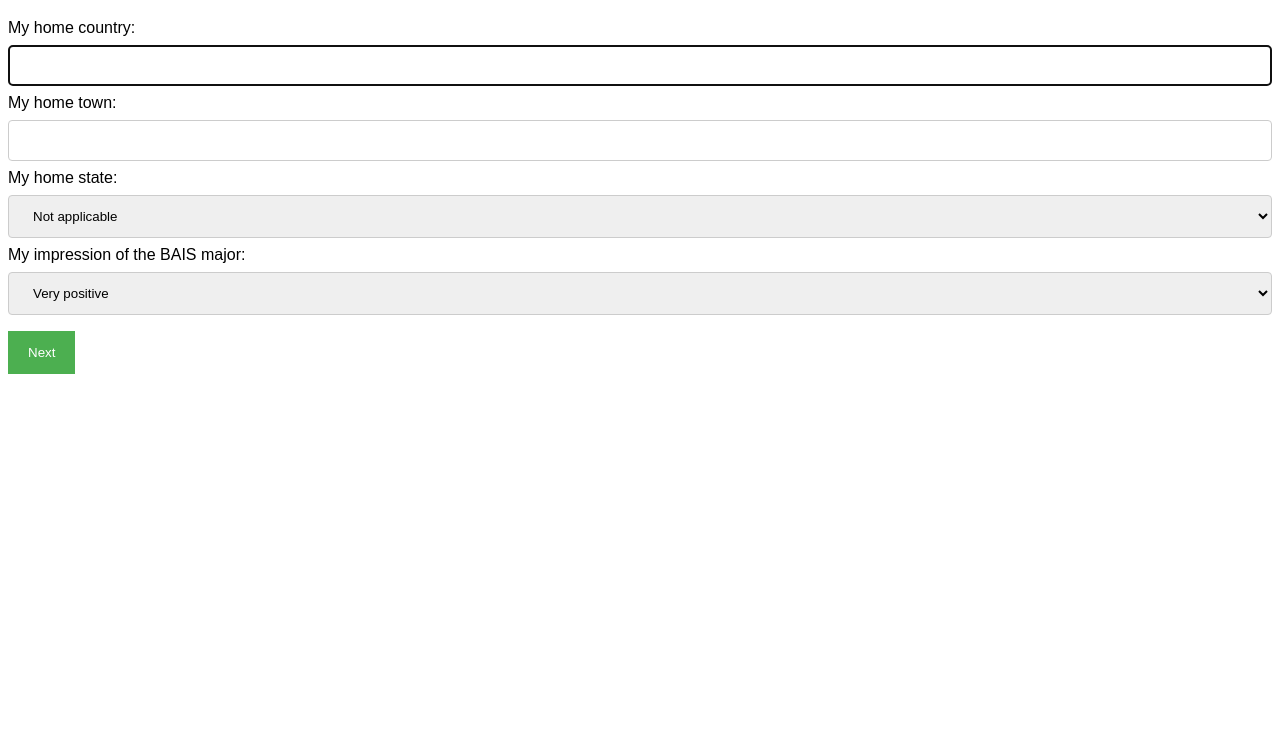
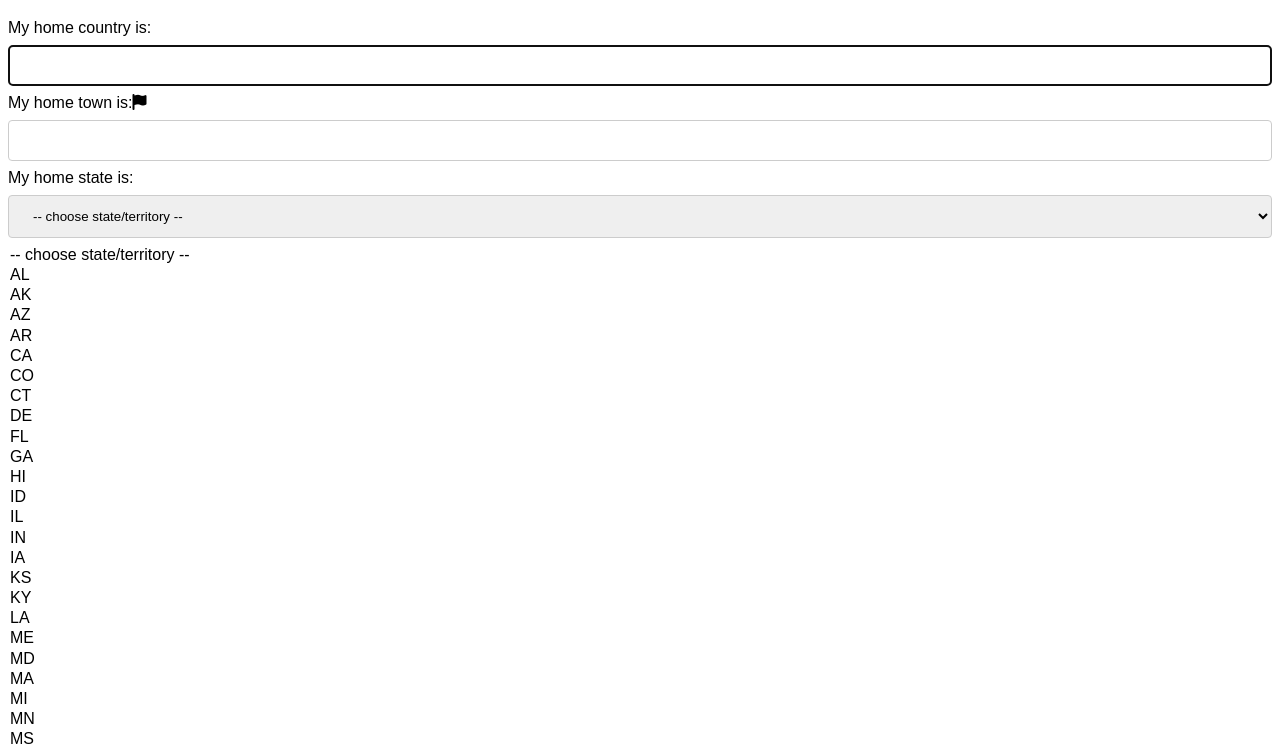
Before and after one commit to jfarrelly27/jfarrelly_HW7, a plain HTML site: page jfarrelly_p1.html in a window 1280 px wide. Shown: the part 61-807 px from the top of the page. Drawn offline with Linux system fonts and the light colour scheme.

Commit message:
first page updates based on location and making some required and autofocus

```diff
--- a/jfarrelly_p1.html
+++ b/jfarrelly_p1.html
@@ -5,71 +5,88 @@
     <meta name="viewport" content="width=device-width, initial-scale=1.0">
     <title>Page 1 - Student Survey</title>
     <link rel="stylesheet" href="styles.css">
-    <script src="https://kit.fontawesome.com/yourkitcode.js" crossorigin="anonymous"></script>
+    <script src="https://kit.fontawesome.com/a1804f2b23.js" crossorigin="anonymous"></script>
 </head>
 <body>
     <h1>Business Analytics Student Survey</h1>
     <form action="jfarrelly_p2.html">
-        <label for="home-country">My home country:</label><br>
+        <label for="home-country">My home country is:</label><br>
         <input type="text" id="home-country" name="home-country" autofocus><br>
-        <label for="home-town">My home town:</label><br>
+
+        <label for="home-town">My home town is:</label><span class="tooltip"><i class="fa-solid fa-flag"></i><span class="tooltiptext">Please enter the name of the town where you grew up.</span></span><br>
         <input type="text" id="home-town" name="home-town" required><br>
-        <label for="state-select">My home state:</label><br>
+
+        <label for="state-select">My home state is:</label><br>
         <select name="state" id="state-select" required>
-        <option value="NA">Not applicable</option>
-        <option value="AL">Alabama</option>
-        <option value="AK">Alaska</option>
-        <option value="AZ">Arizona</option>
-        <option value="AR">Arkansas</option>
-        <option value="CA">California</option>
-        <option value="CO">Colorado</option>
-        <option value="CT">Connecticut</option>
-        <option value="DE">Delaware</option>
-        <option value="FL">Florida</option>
-        <option value="GA">Georgia</option>
-        <option value="HI">Hawaii</option>
-        <option value="ID">Idaho</option>
-        <option value="IL">Illinois</option>
-        <option value="IN">Indiana</option>
-        <option value="IA">Iowa</option>
-        <option value="KS">Kansas</option>
-        <option value="KY">Kentucky</option>
-        <option value="LA">Louisiana</option>
-        <option value="ME">Maine</option>
-        <option value="MD">Maryland</option>
-        <option value="MA">Massachusetts</option>
-        <option value="MI">Michigan</option>
-        <option value="MN">Minnesota</option>
-        <option value="MS">Mississippi</option>
-        <option value="MO">Missouri</option>
-        <option value="MT">Montana</option>
-        <option value="NE">Nebraska</option>
-        <option value="NV">Nevada</option>
-        <option value="NH">New Hampshire</option>
-        <option value="NJ">New Jersey</option>
-        <option value="NM">New Mexico</option>
-        <option value="NY">New York</option>
-        <option value="NC">North Carolina</option>
-        <option value="ND">North Dakota</option>
-        <option value="OH">Ohio</option>
-        <option value="OK">Oklahoma</option>
-        <option value="OR">Oregon</option>
-        <option value="PA">Pennsylvania</option>
-        <option value="RI">Rhode Island</option>
-        <option value="SC">South Carolina</option>
-        <option value="SD">South Dakota</option>
-        <option value="TN">Tennessee</option>
-        <option value="TX">Texas</option>
-        <option value="UT">Utah</option>
-        <option value="VT">Vermont</option>
-        <option value="VA">Virginia</option>
-        <option value="WA">Washington</option>
-        <option value="WV">West Virginia</option>
-        <option value="WI">Wisconsin</option>
-        <option value="WY">Wyoming</option>
+            <option value="">-- choose state/territory --</option>
+            <!-- Complete list of states and territories -->
+            <option value="Not Applicable">Not Applicable</option>
+            <select name="state" id="state-select">
+                <option value="">-- choose state/territory --</option>
+                <option value="AL">AL</option>
+                <option value="AK">AK</option>
+                <option value="AZ">AZ</option>
+                <option value="AR">AR</option>
+                <option value="CA">CA</option>
+                <option value="CO">CO</option>
+                <option value="CT">CT</option>
+                <option value="DE">DE</option>
+                <option value="FL">FL</option>
+                <option value="GA">GA</option>
+                <option value="HI">HI</option>
+                <option value="ID">ID</option>
+                <option value="IL">IL</option>
+                <option value="IN">IN</option>
+                <option value="IA">IA</option>
+                <option value="KS">KS</option>
+                <option value="KY">KY</option>
+                <option value="LA">LA</option>
+                <option value="ME">ME</option>
+                <option value="MD">MD</option>
+                <option value="MA">MA</option>
+                <option value="MI">MI</option>
+                <option value="MN">MN</option>
+                <option value="MS">MS</option>
+                <option value="MO">MO</option>
+                <option value="MT">MT</option>
+                <option value="NE">NE</option>
+                <option value="NV">NV</option>
+                <option value="NH">NH</option>
+                <option value="NJ">NJ</option>
+                <option value="NM">NM</option>
+                <option value="NY">NY</option>
+                <option value="NC">NC</option>
+                <option value="ND">ND</option>
+                <option value="OH">OH</option>
+                <option value="OK">OK</option>
+                <option value="OR">OR</option>
+                <option value="PA">PA</option>
+                <option value="RI">RI</option>
+                <option value="SC">SC</option>
+                <option value="SD">SD</option>
+                <option value="TN">TN</option>
+                <option value="TX">TX</option>
+                <option value="UT">UT</option>
+                <option value="VT">VT</option>
+                <option value="VA">VA</option>
+                <option value="WA">WA</option>
+                <option value="WV">WV</option>
+                <option value="WI">WI</option>
+                <option value="WY">WY</option>
+                <!-- Added Washington D.C. -->
+                <option value="DC">DC - Washington D.C.</option>
+                <!-- Added U.S. Territories -->
+                <option value="AS">AS - American Samoa</option>
+                <option value="GU">GU - Guam</option>
+                <option value="MP">MP - Northern Mariana Islands</option>
+                <option value="PR">PR - Puerto Rico</option>
+                <option value="VI">VI - U.S. Virgin Islands</option>
+            </select>
         </select><br>
+
         <label for="impression">My impression of the BAIS major:</label><br>
         <select id="impression" name="impression" required>
+            <option value="">-- select an option --</option>
             <option value="5">Very positive</option>
             <option value="4">Somewhat positive</option>
             <option value="3">Neutral</option>
```
